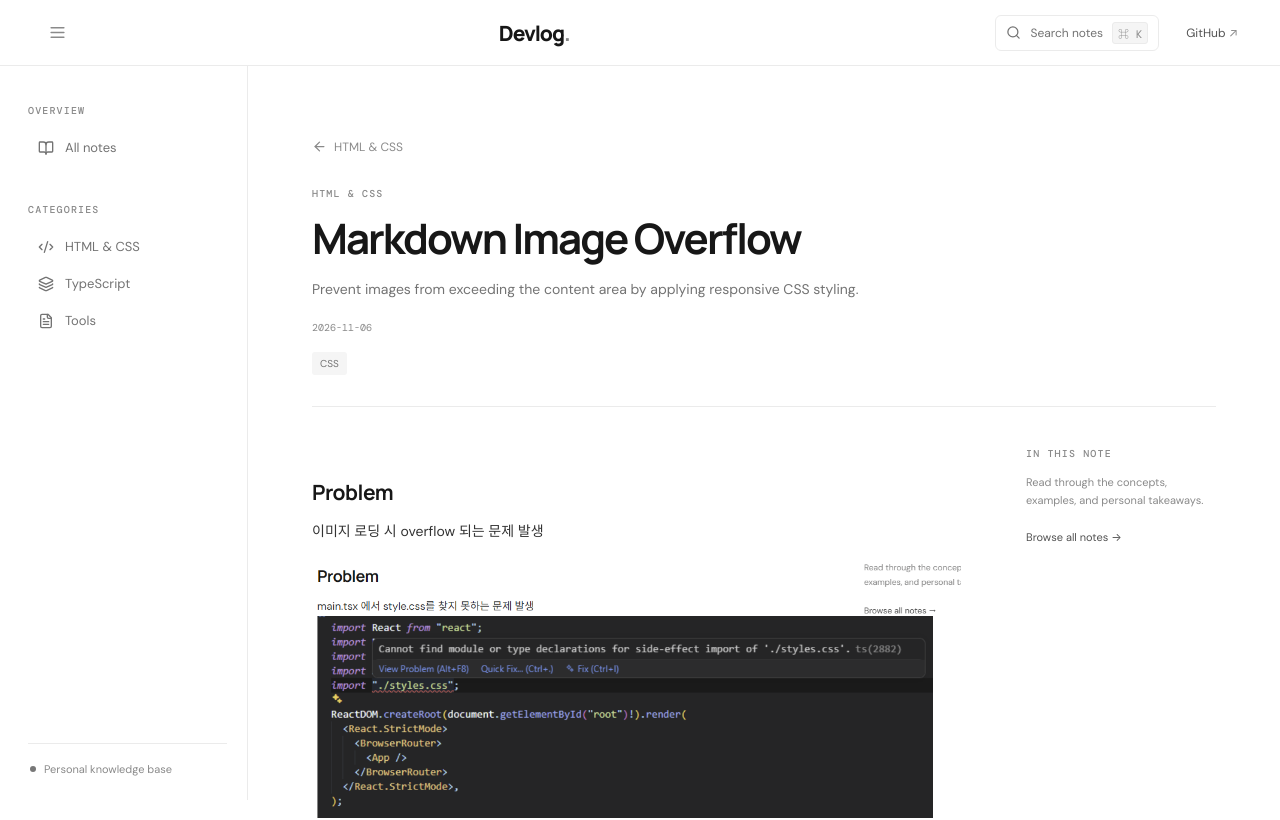
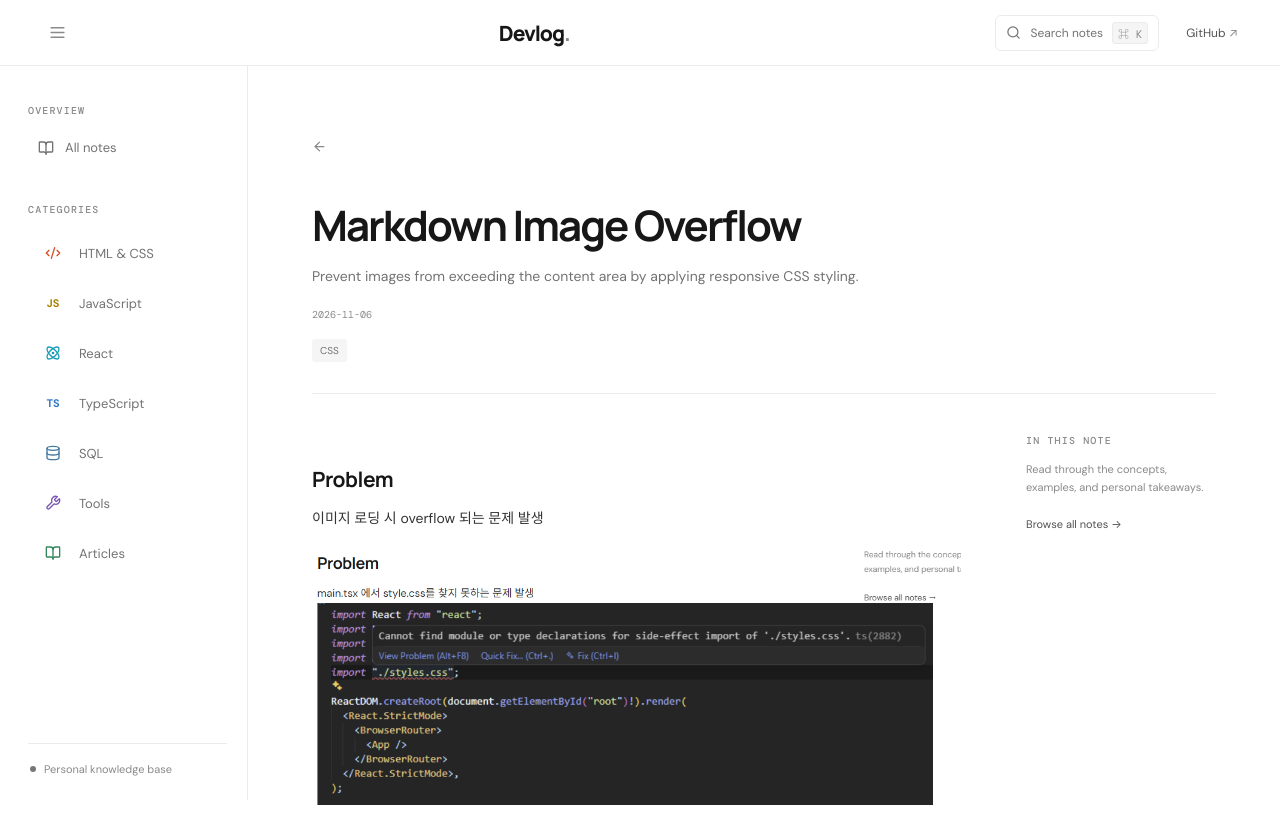
Before and after one commit to hwone9/devlog, a React (Vite) app: page /notes/image-overflow in a window 1280 px wide. Shown: the top 820 px of the page. Built offline with nearby package versions, Linux system fonts and the light colour scheme.

Commit message:
style: improve sidebar category icons

```diff
--- a/src/App.tsx
+++ b/src/App.tsx
@@ -41,7 +41,7 @@ export default function App() {
         <main className="main-content">
           <Routes>
             <Route path="/" element={<HomePage />} />
-            <Route path="/category/:name" element={<CategoryPage />} />
+            <Route path="/category/:id" element={<CategoryPage />} />
             <Route path="/notes/:id" element={<NotePage />} />
             <Route
               path="*"
--- /dev/null
+++ b/src/components/CategoryIcon.tsx
@@ -0,0 +1,38 @@
+import { Code2, Atom, Database, Wrench, BookOpen } from "lucide-react";
+import { categories } from "../data/categories";
+interface CategoryIconProps {
+  icon: string;
+  size?: number;
+}
+
+function CategoryIcon({ icon, size = 18 }: CategoryIconProps) {
+  const category = categories.find((item) => item.id === icon);
+
+  if (!category) return null;
+
+  const iconStyle = {
+    color: category.color,
+    // backgroundColor: `${category.color}18`, //컬러뒤에 18을 붙이면 연한 배경색 만들수있음
+    width: 30,
+    height: 30,
+    borderRadius: 8,
+    display: "flex",
+    alignItems: "center",
+    justifyContent: "center",
+    flexShrink: 0,
+  } as const;
+
+  return (
+    <span style={iconStyle}>
+      {icon === "html-css" && <Code2 size={size} />}
+      {icon === "js" && <strong style={{ fontSize: 11 }}>JS</strong>}
+      {icon === "react" && <Atom size={size} />}
+      {icon === "ts" && <strong style={{ fontSize: 11 }}>TS</strong>}
+      {icon === "sql" && <Database size={size} />}
+      {icon === "tools" && <Wrench size={size} />}
+      {icon === "articles" && <BookOpen size={size} />}
+    </span>
+  );
+}
+
+export default CategoryIcon;
--- a/src/components/NoteCard.tsx
+++ b/src/components/NoteCard.tsx
@@ -1,12 +1,24 @@
 import { Link } from "react-router-dom";
 import { ArrowUpRight } from "lucide-react";
 import type { Note } from "../data/notes";
+import { categories } from "../data/categories";
 
 export default function NoteCard({ note }: { note: Note }) {
+  const category = categories.find((item) => item.id === note.categoryId);
   return (
     <Link to={`/notes/${note.id}`} className="note-card">
       <div className="note-card-top">
-        <span className="category-label">{note.category}</span>
+        {category && (
+          <span
+            className="category-label"
+            style={{
+              color: category.color,
+              backgroundColor: category.backgroundColor,
+            }}
+          >
+            {category.name}
+          </span>
+        )}
         <ArrowUpRight size={16} className="card-arrow" />
       </div>
       <h3>{note.title}</h3>
--- a/src/components/SearchDialog.tsx
+++ b/src/components/SearchDialog.tsx
@@ -2,6 +2,7 @@ import { useEffect, useMemo, useRef, useState } from "react";
 import { Search, X } from "lucide-react";
 import { Link } from "react-router-dom";
 import { notes } from "../data/notes";
+import { categories } from "../data/categories";
 
 type Props = { open: boolean; onClose: () => void };
 
@@ -12,7 +13,7 @@ export default function SearchDialog({ open, onClose }: Props) {
     const value = query.trim().toLowerCase();
     if (!value) return [];
     return notes.filter((note) =>
-      [note.title, note.description, note.category, ...note.tags]
+      [note.title, note.description, note.categoryId, ...note.tags]
         .join(" ")
         .toLowerCase()
         .includes(value),
@@ -72,7 +73,11 @@ export default function SearchDialog({ open, onClose }: Props) {
                 <div>
                   <strong>{note.title}</strong>
                   <span>
-                    {note.category} · {note.description}
+                    {
+                      categories.find((item) => item.id === note.categoryId)
+                        ?.name
+                    }{" "}
+                    · {note.description}
                   </span>
                 </div>
                 <span className="result-date">{note.date}</span>
--- a/src/components/Sidebar.tsx
+++ b/src/components/Sidebar.tsx
@@ -9,7 +9,8 @@ import {
   X,
   Mail,
 } from "lucide-react";
-import { categories } from "../data/notes";
+import { categories } from "../data/categories";
+import CategoryIcon from "./CategoryIcon";
 
 const icons = [Code2, Layers, FileText, BookOpen, Database, Wrench, Mail];
 
@@ -49,8 +50,7 @@ export default function Sidebar({ open, onClose }: SidebarProps) {
         </div>
         <div className="nav-group">
           <p className="nav-label">CATEGORIES</p>
-          {categories.map((category, index) => {
-            const Icon = icons[index] ?? FileText;
+          {categories.map((category) => {
             return (
               <NavLink
                 key={category.name}
@@ -60,7 +60,8 @@ export default function Sidebar({ open, onClose }: SidebarProps) {
                   `nav-item ${isActive ? "active" : ""}`
                 }
               >
-                <Icon size={16} /> {category.name}
+                {/* <Icon size={16} /> {category.name} */}
+                <CategoryIcon icon={category.id} size={16} /> {category.name}
               </NavLink>
             );
           })}
--- /dev/null
+++ b/src/data/categories.ts
@@ -0,0 +1,67 @@
+export interface Category {
+  id: string;
+  name: string;
+  description: string;
+  color: string;
+  backgroundColor: string;
+  icon: string;
+}
+
+export const categories: Category[] = [
+  {
+    id: "html-css",
+    name: "HTML & CSS",
+    description: "Structure, layout, and visual presentation.",
+    color: "#D94D25",
+    backgroundColor: "#FFF0E9",
+    icon: "html-css",
+  },
+  {
+    id: "js",
+    name: "JavaScript",
+    description: "Language fundamentals and practical patterns.",
+    color: "#A78300",
+    backgroundColor: "#EAF2FF",
+    icon: "typescript",
+  },
+  {
+    id: "react",
+    name: "React",
+    description: "Components, state, and building user interfaces.",
+    color: "#159BB8",
+    backgroundColor: "#E5F8FC",
+    icon: "react",
+  },
+  {
+    id: "ts",
+    name: "TypeScript",
+    description: "Types that make JavaScript easier to maintain.",
+    color: "#3178C6",
+    backgroundColor: "#E5F8FC",
+    icon: "react",
+  },
+  {
+    id: "sql",
+    name: "SQL",
+    description: "Queries, relational data, and database concepts.",
+    color: "#4479A1",
+    backgroundColor: "#E5F8FC",
+    icon: "react",
+  },
+  {
+    id: "tools",
+    name: "Tools",
+    description: "Git, terminal, and everyday developer tools.",
+    color: "#7956B3",
+    backgroundColor: "#E5F8FC",
+    icon: "react",
+  },
+  {
+    id: "articles",
+    name: "Articles",
+    description: "Scraped development-related articles.",
+    color: "#34865B",
+    backgroundColor: "#E5F8FC",
+    icon: "react",
+  },
+];
--- a/src/pages/CategoryPage.tsx
+++ b/src/pages/CategoryPage.tsx
@@ -1,14 +1,15 @@
 import { Link, useParams } from "react-router-dom";
 import { ArrowLeft } from "lucide-react";
-import { categories, notes } from "../data/notes";
+import { notes } from "../data/notes";
+import { categories } from "../data/categories";
 import NoteCard from "../components/NoteCard";
 
 export default function CategoryPage() {
-  const { name = "" } = useParams();
-  const categoryName = decodeURIComponent(name);
-  const category = categories.find((item) => item.name === categoryName);
-  const categoryNotes = notes.filter((note) => note.category === categoryName);
-
+  const { id = "" } = useParams();
+  const categoryId = decodeURIComponent(id);
+  const category = categories.find((item) => item.id === categoryId);
+  const categoryNotes = notes.filter((note) => note.categoryId === categoryId);
+  console.log(id, categoryId, category);
   if (!category)
     return (
       <div className="page-content">
--- a/src/pages/HomePage.tsx
+++ b/src/pages/HomePage.tsx
@@ -1,8 +1,10 @@
 import { Link } from "react-router-dom";
 import { ArrowRight, BookOpen, FileText } from "lucide-react";
-import { categories, notes } from "../data/notes";
+import { notes } from "../data/notes";
+import { categories } from "../data/categories";
 import { site } from "../data/site";
 import NoteCard from "../components/NoteCard";
+import CategoryIcon from "../components/CategoryIcon";
 
 export default function HomePage() {
   const recentNotes = [...notes]
@@ -35,12 +37,12 @@ export default function HomePage() {
         <div className="category-grid">
           {categories.map((category) => {
             const count = notes.filter(
-              (note) => note.category === category.name,
+              (note) => note.categoryId === category.id,
             ).length;
             return (
               <Link
                 key={category.name}
-                to={`/category/${encodeURIComponent(category.name)}`}
+                to={`/category/${encodeURIComponent(category.id)}`}
                 className="category-card"
               >
                 <span className="category-card-title">{category.name}</span>
--- a/src/pages/NotePage.tsx
+++ b/src/pages/NotePage.tsx
@@ -3,10 +3,12 @@ import ReactMarkdown from "react-markdown";
 import remarkGfm from "remark-gfm";
 import { ArrowLeft } from "lucide-react";
 import { notes } from "../data/notes";
+import { categories } from "../data/categories";
 
 export default function NotePage() {
   const { id } = useParams();
   const note = notes.find((item) => item.id === id);
+  const category = categories.find((item) => item.id === id);
 
   if (!note)
     return (
@@ -19,13 +21,13 @@ export default function NotePage() {
   return (
     <article className="page-content article-page">
       <Link
-        to={`/category/${encodeURIComponent(note.category)}`}
+        to={`/category/${encodeURIComponent(note.categoryId)}`}
         className="back-link"
       >
-        <ArrowLeft size={15} /> {note.category}
+        <ArrowLeft size={15} /> {category?.name}
       </Link>
       <header className="article-header">
-        <p className="eyebrow">{note.category.toUpperCase()}</p>
+        <p className="eyebrow">{category?.name.toUpperCase()}</p>
         <h1>{note.title}</h1>
         <p className="article-description">{note.description}</p>
         <div className="article-meta">
--- a/src/styles.css
+++ b/src/styles.css
@@ -281,6 +281,12 @@ kbd {
 .category-card:hover {
   background: var(--gray-50);
 }
+.cartegory-card-icon {
+  display: flex;
+  align-items: center;
+  justify-content: left;
+  gap: 8px;
+}
 .category-card-title {
   font-size: 14px;
   font-weight: 600;
@@ -331,6 +337,7 @@ kbd {
   align-items: center;
 }
 .category-label {
+  width: fit-content;
   color: var(--gray-500);
   font:
     10px "DM Mono",
```
